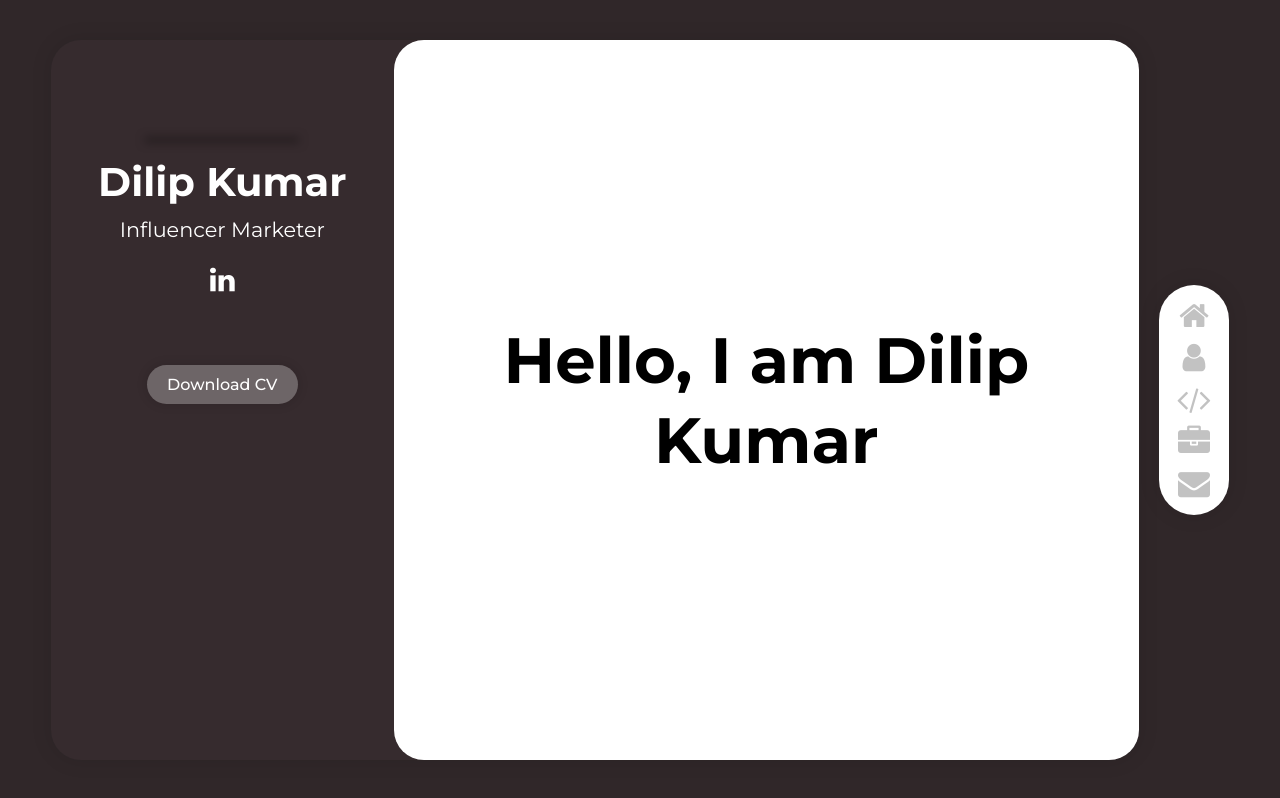
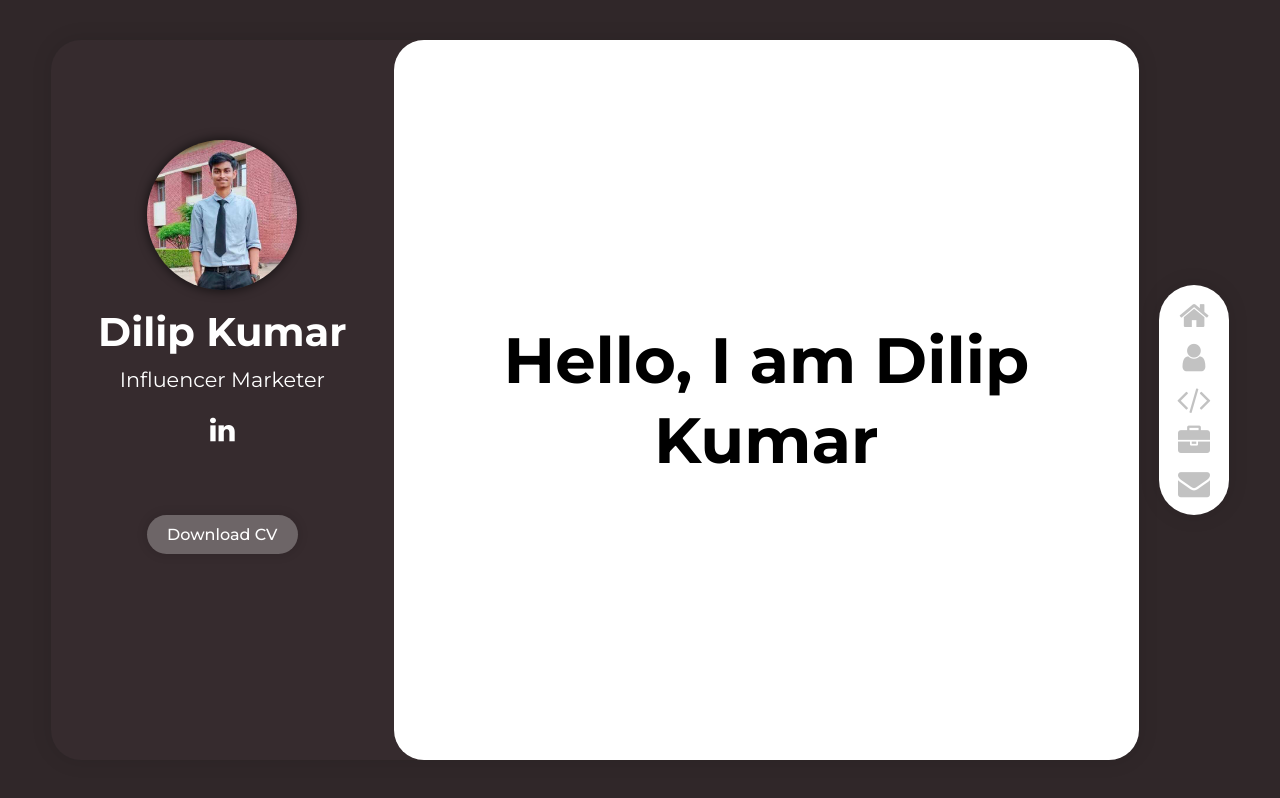
Before and after one commit to prahladgaur/Dilip_portfolio, a plain HTML site: page index.html in a window 1280 px wide. Drawn offline with Linux system fonts and the light colour scheme; the site is published under a folder, as on GitHub Pages, so addresses that start at the root find nothing.

Commit message:
Portfolio

```diff
--- a/index.html
+++ b/index.html
@@ -24,7 +24,7 @@
 
                 <!--- Header Section --->
                 <section class="header">
-                    <img class="header-img" src="/images/panda.jpeg" alt />
+                    <img class="header-img" src="panda.jpeg" alt />
                     <h1>Dilip Kumar</h1>
                     <h2>Influencer Marketer</h2>
                     <div class="socials">
@@ -34,7 +34,7 @@
                             id="profile-link"></a>
 
                     </div>
-                    <a download href="/images/resume1.pdf" class="cta">Download
+                    <a download href="resume1.pdf" class="cta">Download
                         CV</a>
                 </section>
 
```
Also changed, not shown: panda.jpeg (renamed from images/panda.jpeg), 2 other files.
